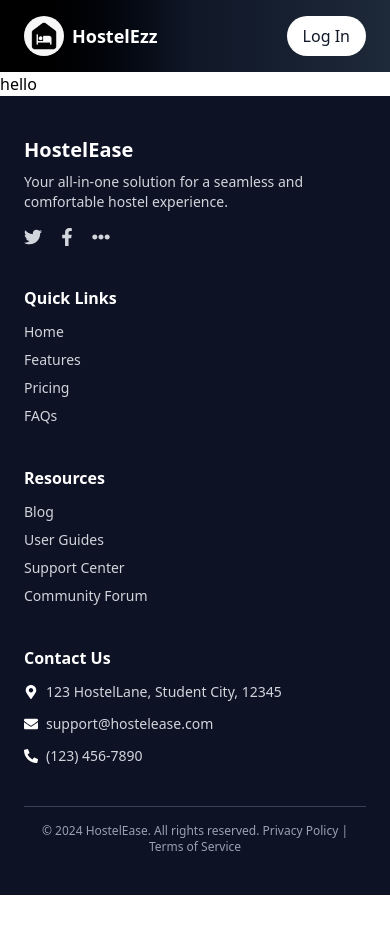
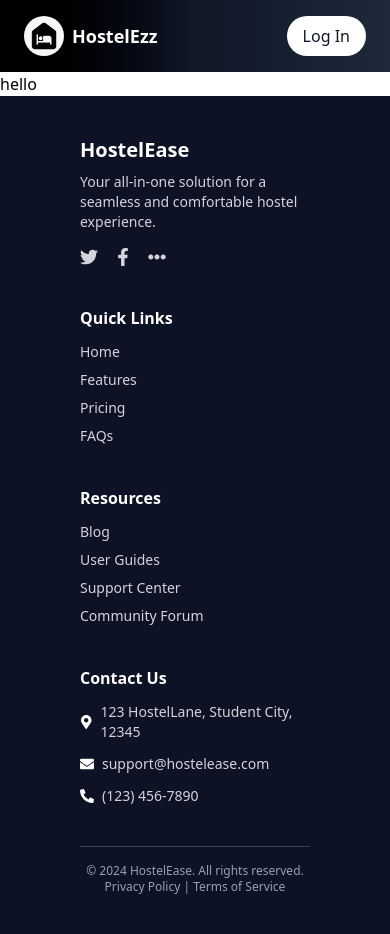
Before and after one commit to itskriti-05/HostelEase, a React (Vite) app: page /login in a window 390 px wide. Before the commit the page ends 895 px from the top, so only its background shows below. Built offline with nearby package versions, Linux system fonts and the light colour scheme.

Commit message:
changed footer padding

```diff
--- a/src/components/Footer.jsx
+++ b/src/components/Footer.jsx
@@ -10,7 +10,7 @@ import {
 
 export default function Footer() {
   return (
-    <footer className="bg-[#0d1224] text-gray-300 py-10 px-6 md:px-16">
+    <footer className="bg-[#0d1224] text-gray-300 py-10 px-20 md:px-16">
       <div className="max-w-7xl mx-auto grid grid-cols-1 md:grid-cols-4 gap-10">
         {/* Brand Section */}
         <div>
```
